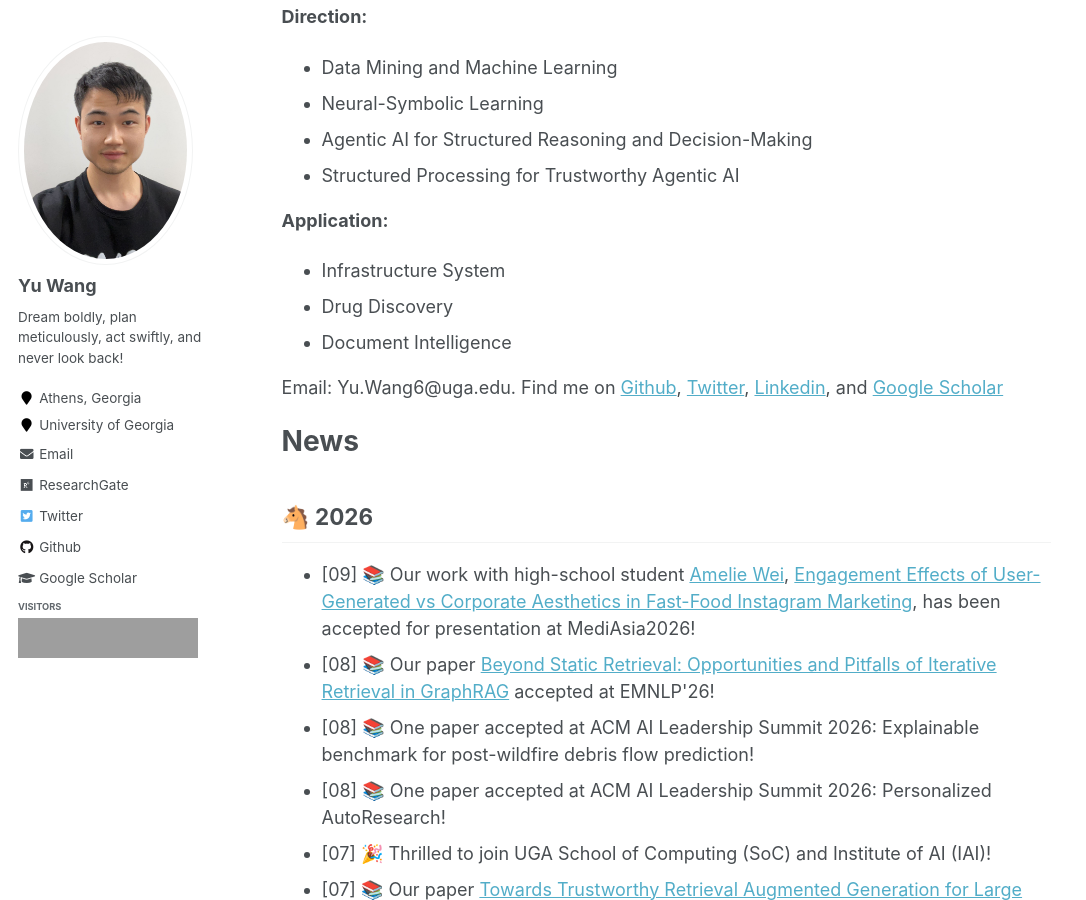
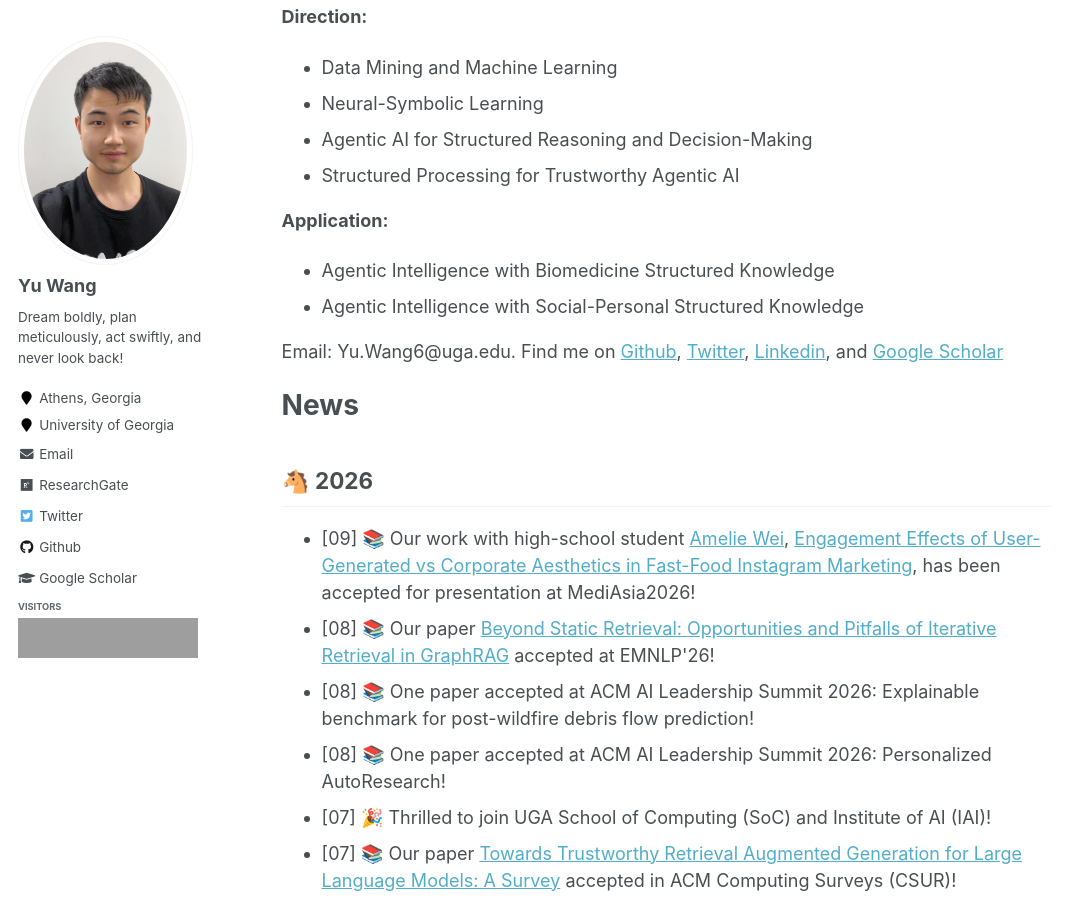
Before and after one commit to yuwang0103/yuwang0103.github.io, a Jekyll site: the page built from _pages/about.md, in a window 1280 px wide and 900 px high, scrolled down 731 px. Shown: the whole window, without its empty margins (0-1086 px from the left). Built offline with Jekyll 4.4.1, drawn with Linux system fonts in a browser that asks for light colours; grey boxes are pictures that could not be loaded.

Commit message:
Update research application areas across personal website

```diff
--- a/_pages/about.md
+++ b/_pages/about.md
@@ -24,9 +24,8 @@ Research Interests:
 - Structured Processing for Trustworthy Agentic AI
 
 **Application:**
-- Infrastructure System
-- Drug Discovery
-- Document Intelligence
+- Agentic Intelligence with Biomedicine Structured Knowledge
+- Agentic Intelligence with Social-Personal Structured Knowledge
 
 Email: Yu.Wang6@uga.edu. Find me on [Github](https://github.com/yuwvandy), [Twitter](https://twitter.com/yuwang0103), [Linkedin](https://www.linkedin.com/in/yu-wang-63359a196/), and [Google Scholar](https://scholar.google.com/citations?user=XPCmiz4AAAAJ&hl=en)
 
```
Also changed, not shown: _pages/Recruiting-CN.md (+2 -3 lines), _pages/Recruiting.md (+2 -3 lines), _pages/research.md (+2 -0 lines).
